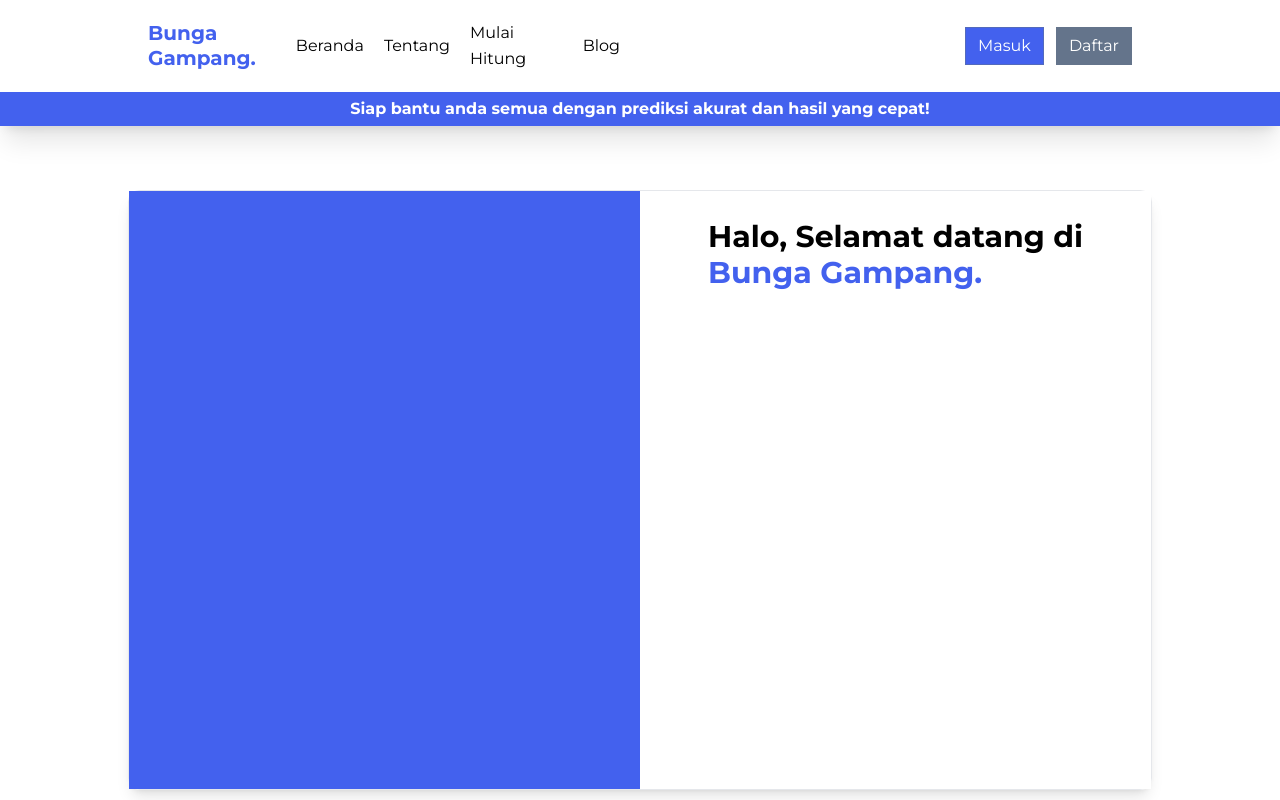
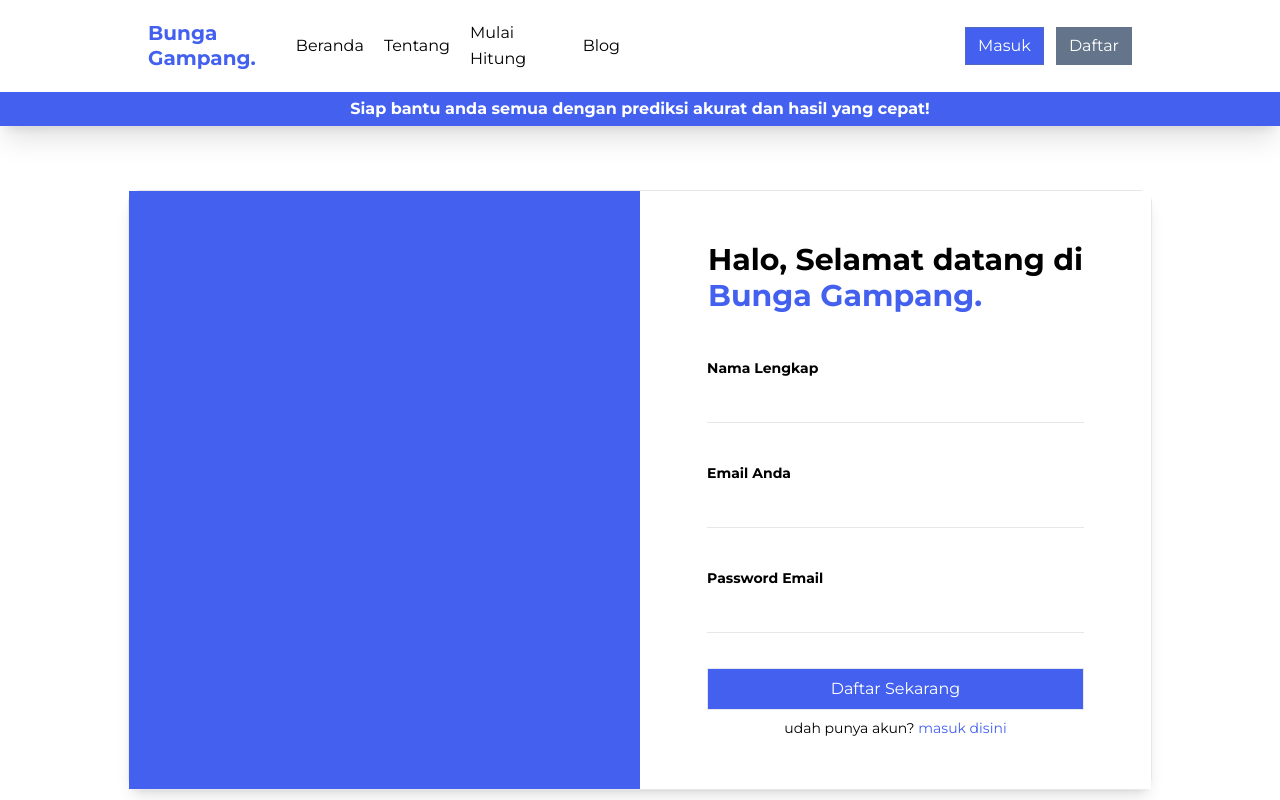
Before and after one commit to MrIrawan/bunga-gampang, a React (Vite) app: page /daftar in a window 1280 px wide. Shown: the top 800 px of the page. Built offline with nearby package versions, Linux system fonts and the light colour scheme.

Commit message:
menyelesaikan sebagian komponen register

```diff
--- a/src/components/Auth.jsx
+++ b/src/components/Auth.jsx
@@ -17,9 +17,29 @@ function Register() {
     return (
         <>
             <div className="w-1/2 bg-primary h-full p-3"></div>
-            <div className="w-1/2 bg-text h-full px-5 py-7">
-                <div className="w-full flex flex-col items-center">
-                    <h2 className="text-2xl font-mainBold text-black leading-tight lg:text-3xl">Halo, Selamat datang di <span className="block text-primary">Bunga Gampang.</span></h2>
+            <div className="w-1/2 bg-text h-full px-5 py-7 flex items-center">
+                <div className="w-full flex flex-col">
+                    <h2 className="text-2xl mb-6 font-mainBold text-black leading-tight lg:text-3xl lg:mx-auto">Halo, Selamat datang di <span className="block text-primary">Bunga Gampang.</span></h2>
+                    <div className="w-full h-[400px] lg:w-4/5 lg:mx-auto">
+                        <form action="" className="w-full h-full flex flex-col">
+                            <div className="w-full flex flex-col gap-1 my-5">
+                                <label htmlFor="name" className="font-mainBold text-sm">Nama Lengkap</label>
+                                <input type="text" name="name" id="name" className="border-b py-2 focus:outline-none focus:border-b-primary font-main text-base"/>
+                            </div>
+                            <div className="w-full flex flex-col gap-1 my-5">
+                                <label htmlFor="email" className="font-mainBold text-sm">Email Anda</label>
+                                <input type="email" name="email" id="email" className="border-b py-2 focus:outline-none focus:border-b-primary font-main text-base"/>
+                            </div>
+                            <div className="w-full flex flex-col gap-1 my-5">
+                                <label htmlFor="password" className="font-mainBold text-sm">Password Email</label>
+                                <input type="password" name="password" id="password" className="border-b py-2 focus:outline-none focus:border-b-primary font-main text-base"/>
+                            </div>
+                            <div className="w-full mt-auto">
+                                <button type="submit" className="font-main border w-full py-2 bg-primary text-text">Daftar Sekarang</button>
+                                <p className="text-sm font-main mt-2 text-center">udah punya akun? <a href="/masuk" className="text-primary">masuk disini</a></p>
+                            </div>
+                        </form>
+                    </div>
                 </div>
             </div>
         </>
```
